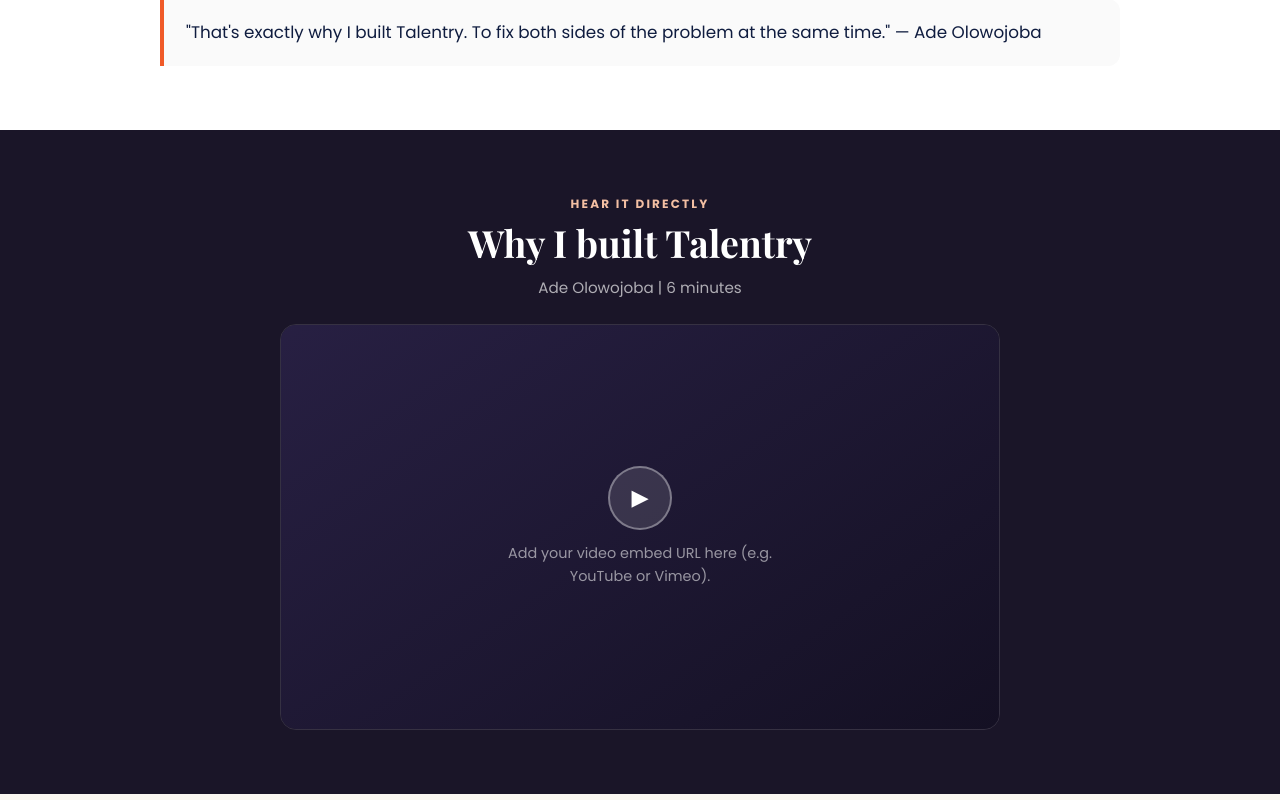
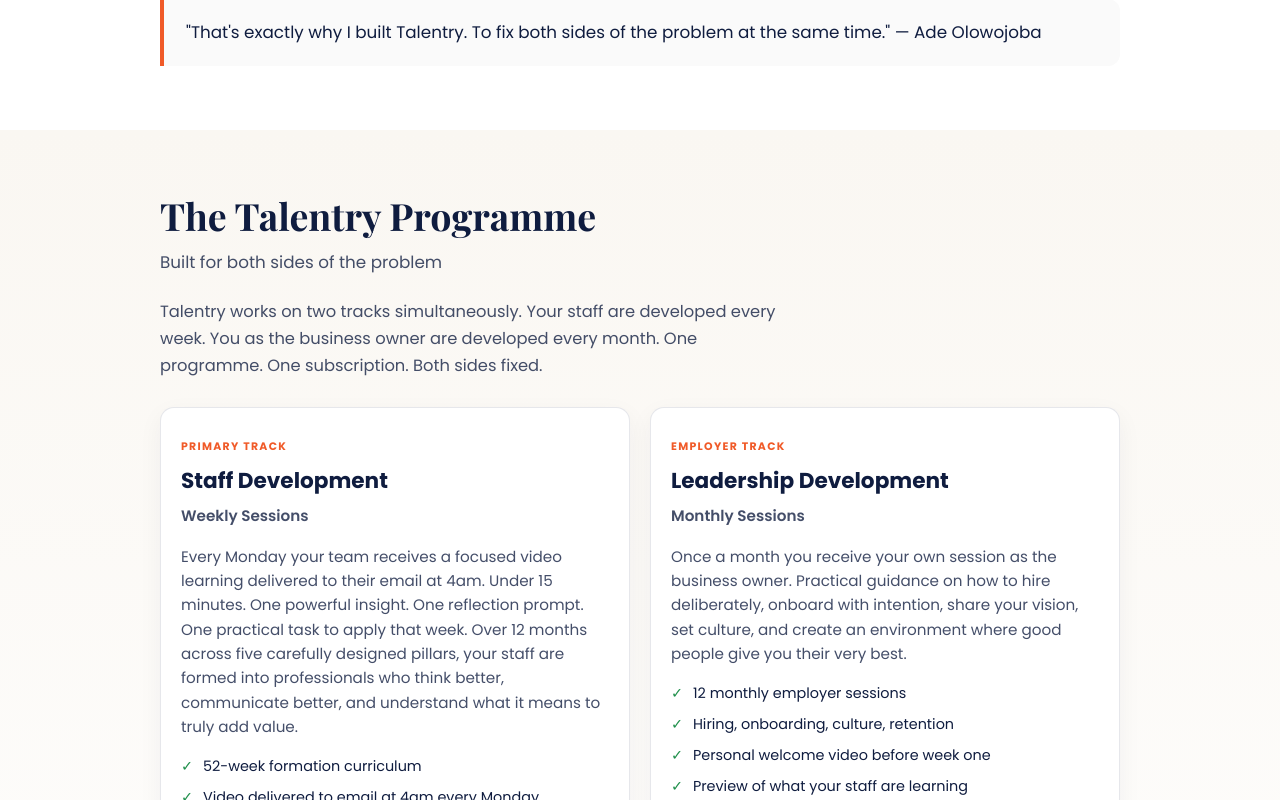
Before and after one commit to nerdzfactorycommunications-glitch/Talentry_Waitlist, a React (Vite) app: page / in a window 1280 px wide. Shown: the part 2460-3260 px from the top of the page. Built offline with nearby package versions, Linux system fonts and the light colour scheme.

Commit message:
Automate google sheets capture submission system

```diff
--- a/src/App.css
+++ b/src/App.css
@@ -571,74 +571,6 @@
   font-style: italic;
   line-height: 1.55;
   color: var(--tal-navy, #0f1c3f);
-}
-
-.tal-video {
-  background: #1a1528;
-  color: #fff;
-}
-
-.tal-video .tal-section-title {
-  color: #fff;
-}
-
-.tal-video__inner {
-  text-align: center;
-}
-
-.tal-video__kicker {
-  font-size: 0.75rem;
-  font-weight: 700;
-  letter-spacing: 0.18em;
-  text-transform: uppercase;
-  color: rgba(255, 200, 170, 0.95);
-  margin: 0 0 8px;
-}
-
-.tal-video__meta {
-  margin: 0 0 24px;
-  font-size: 0.95rem;
-  color: rgba(255, 255, 255, 0.65);
-}
-
-.tal-video__frame {
-  border-radius: 16px;
-  overflow: hidden;
-  border: 1px solid rgba(255, 255, 255, 0.12);
-  max-width: 720px;
-  margin: 0 auto;
-}
-
-.tal-video__placeholder {
-  aspect-ratio: 16 / 9;
-  display: flex;
-  flex-direction: column;
-  align-items: center;
-  justify-content: center;
-  gap: 12px;
-  background: linear-gradient(145deg, rgba(40, 32, 68, 0.95), rgba(20, 16, 35, 0.98));
-  padding: 24px;
-  text-align: center;
-}
-
-.tal-video__placeholder p {
-  margin: 0;
-  font-size: 0.9rem;
-  color: rgba(255, 255, 255, 0.55);
-  max-width: 32ch;
-}
-
-.tal-video__play {
-  width: 64px;
-  height: 64px;
-  display: flex;
-  align-items: center;
-  justify-content: center;
-  border-radius: 50%;
-  background: rgba(255, 255, 255, 0.12);
-  border: 2px solid rgba(255, 255, 255, 0.35);
-  font-size: 1.4rem;
-  color: #fff;
 }
 
 .tal-programme {
--- a/src/App.tsx
+++ b/src/App.tsx
@@ -368,6 +368,7 @@
       'Talentry is a 12-month staff development programme for Nigerian businesses. Join the waitlist.',
     []
   )
+  const googleSheetsWebhookUrl = (import.meta.env.VITE_GOOGLE_SHEETS_WEBHOOK_URL || '').trim()
 
   const isLoading = submitState === 'loading'
 
@@ -407,10 +408,37 @@
     if (!form.staffCount) return setSubmitState('error'), setSubmitError('Please select your team size.')
     if (!form.sector) return setSubmitState('error'), setSubmitError('Please select your sector.')
     if (!form.challenge) return setSubmitState('error'), setSubmitError('Please select your biggest staff challenge.')
+    if (!googleSheetsWebhookUrl) {
+      return setSubmitState('error'), setSubmitError('Form is not connected yet. Add the Google Sheets webhook URL.')
+    }
     setSubmitState('loading')
-    await new Promise((r) => setTimeout(r, 900))
-    setSubmitState('success')
-    window.location.hash = '#thanks'
+    try {
+      const payload = {
+        fullName: form.fullName.trim(),
+        businessName: form.businessName.trim(),
+        whatsapp: wa,
+        email: form.email.trim(),
+        staffCount: form.staffCount,
+        sector: form.sector,
+        challenge: form.challenge,
+        submittedAt: new Date().toISOString(),
+      }
+
+      const response = await fetch(googleSheetsWebhookUrl, {
+        method: 'POST',
+        headers: { 'Content-Type': 'text/plain;charset=utf-8' },
+        body: JSON.stringify(payload),
+      })
+      if (!response.ok) {
+        throw new Error(`Webhook failed with ${response.status}`)
+      }
+
+      setSubmitState('success')
+      window.location.hash = '#thanks'
+    } catch {
+      setSubmitState('error')
+      setSubmitError('Could not submit form. Please try again.')
+    }
   }
 
   if (route === 'thanks') {
@@ -657,24 +685,6 @@
             <blockquote className="tal-quote animate-on-scroll">
               <p>&quot;That&apos;s exactly why I built Talentry. To fix both sides of the problem at the same time.&quot; — Ade Olowojoba</p>
             </blockquote>
-          </div>
-        </section>
-
-        <section id="video" className="tal-video" aria-labelledby="video-heading">
-          <div className="tal-wrap tal-video__inner">
-            <p className="tal-video__kicker animate-on-scroll">Hear It Directly</p>
-            <h2 id="video-heading" className="tal-section-title animate-on-scroll">
-              Why I built Talentry
-            </h2>
-            <p className="tal-video__meta animate-on-scroll">Ade Olowojoba | 6 minutes</p>
-            <div className="tal-video__frame animate-on-scroll" role="region" aria-label="Programme video">
-              <div className="tal-video__placeholder">
-                <span className="tal-video__play" aria-hidden>
-                  ▶
-                </span>
-                <p>Add your video embed URL here (e.g. YouTube or Vimeo).</p>
-              </div>
-            </div>
           </div>
         </section>
 
```
Also changed, not shown: 2 other files (tests, documents, lock files or other folders).
